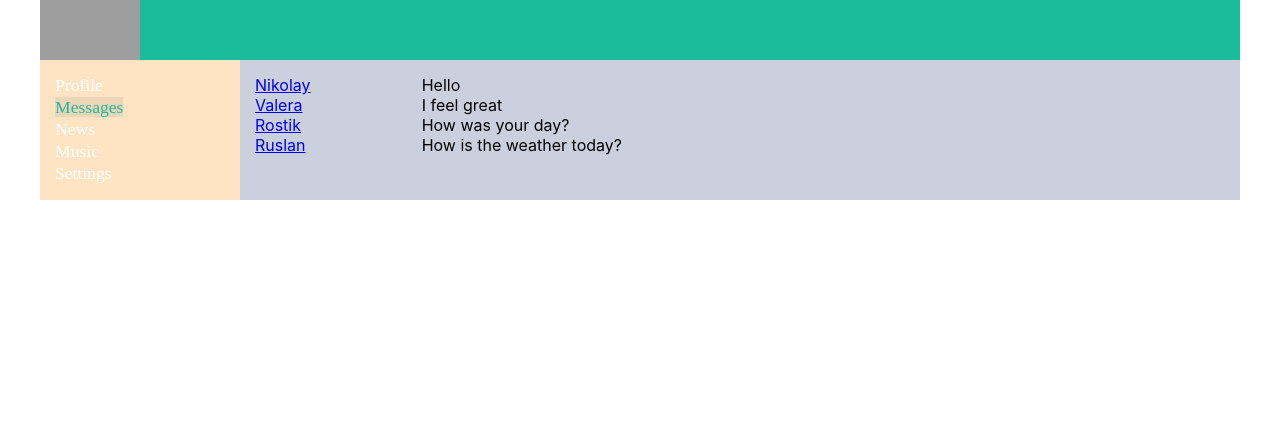
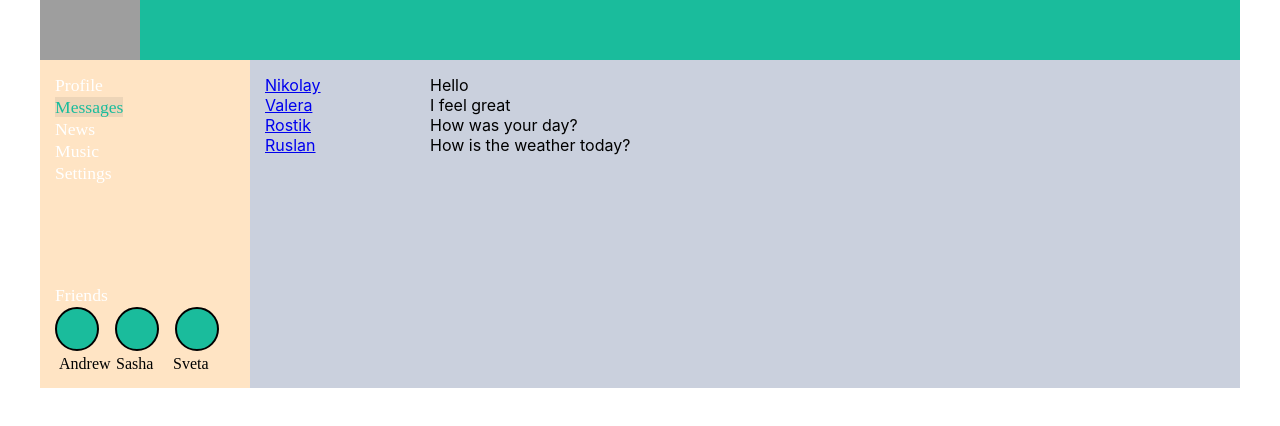
Before and after one commit to Raykar-jr/New-samurai-way-main, a React (Create React App) app: page /dialogs in a window 1280 px wide. Shown: the top 426 px of the page. Built offline with nearby package versions, Linux system fonts and the light colour scheme; grey boxes are pictures that could not be loaded.

Commit message:
29. Add friendsBlock, renew state

```diff
--- a/src/App.tsx
+++ b/src/App.tsx
@@ -8,13 +8,12 @@ import {BrowserRouter, Route} from "react-router-dom";
 import Settings from "./components/Settings/Settings";
 import Music from "./components/Music/Music";
 import News from "./components/News/News";
-import {DialogType, MessageType, PostDataType} from "./index";
+import {StateType} from "./redux/State";
+
 
 
 export type AppPropsType = {
-    postData: PostDataType[]
-    dialogs: DialogType[]
-    messages: MessageType[]
+    state: StateType
 }
 
 function App(props: AppPropsType) {
@@ -25,9 +24,8 @@ function App(props: AppPropsType) {
                 <Navbar/>
                 <div className='app-wrapper-content'>
                     {/*<Route path='/dialogs' component={Dialogs}/>*/}
-                    <Route path='/dialogs' render={ () => <Dialogs dialogs={props.dialogs}
-                                                                   messages={props.messages}/>}/>
-                    <Route path='/profile' render={ () => <Profile postData={props.postData} />}/>
+                    <Route path='/dialogs' render={ () => <Dialogs state={props.state.dialogsPage}/>}/>
+                    <Route path='/profile' render={ () => <Profile state={props.state.profilePage} />}/>
                     <Route path='/news' render={ () => <News /> }/>
                     <Route path='/music' render={ () => <Music /> }/>
                     <Route path='/settings' render={ () => <Settings /> }/>
--- a/src/components/Dialogs/Dialogs.tsx
+++ b/src/components/Dialogs/Dialogs.tsx
@@ -2,18 +2,18 @@ import React from 'react';
 import s from './Dialogs.module.css'
 import {DialogItem} from "./DialogItem/DialogItem";
 import {Message} from "./Message/Message";
-import {DialogType, MessageType} from "../../index";
+import {DialogsPageType} from "../../redux/State";
+
 
 
 export type DialogPropsType = {
-    dialogs: DialogType[]
-    messages: MessageType[]
+    state: DialogsPageType
 }
 
 const Dialogs = (props: DialogPropsType) => {
 
-    const messageElements = props.messages.map(el => <Message content={el.message} id={el.id}/>)
-    const dialogElements = props.dialogs.map(el => <DialogItem name={el.name} id={el.id}/>)
+    const messageElements = props.state.messages.map(el => <Message content={el.message} id={el.id}/>)
+    const dialogElements = props.state.dialogs.map(el => <DialogItem name={el.name} id={el.id}/>)
 
     return (
         <div className={s.dialogs}>
--- a/src/components/Navbar/Nav.module.css
+++ b/src/components/Navbar/Nav.module.css
@@ -23,3 +23,33 @@
     color: #1abc9c;
     background-color: rgba(82, 84, 83, 0.1);
 }
+
+.friendsBlock {
+    margin-top: 100px;
+
+}
+.friendsTitle {
+    color: #FFF;
+    font-size: 1.1rem;
+    font-weight: 400;
+    line-height: 1.25;
+}
+
+.circle {
+    background-color: #1abc9c;
+    width: 40px;
+    height: 40px;
+    border: 2px solid black;
+    border-radius: 50%;
+}
+.circleBlock {
+    display: inline-grid;
+    grid-template-columns: repeat(3,60px);
+}
+.namesBlock {
+    margin-left: 4px;
+}
+.names {
+    display: inline-grid;
+    grid-template-columns: repeat(3,19px);
+}
--- a/src/components/Navbar/Nav.tsx
+++ b/src/components/Navbar/Nav.tsx
@@ -22,6 +22,20 @@ export const Navbar = () => {
                 <NavLink to="/settings" activeClassName={s.active}>Settings</NavLink>
             </div>
 
+            <div className={s.friendsBlock}>
+                <div className={s.friendsTitle}>Friends</div>
+                <div className={s.circleBlock}>
+                    <div className={s.circle}></div>
+                    <div className={s.circle}></div>
+                    <div className={s.circle}></div>
+                </div>
+                <div className={s.namesBlock}>
+                    <span className={s.names}>Andrew</span>
+                    <span className={s.names}>Sasha </span>
+                    <span className={s.names}>Sveta </span>
+                </div>
+            </div>
+
         </nav>
     )
 }
--- a/src/components/Profile/MyPosts/MyPosts.tsx
+++ b/src/components/Profile/MyPosts/MyPosts.tsx
@@ -1,7 +1,8 @@
 import React from 'react';
 import s from './MyPosts.module.css'
 import {Post} from "./Post/Post";
-import {PostDataType} from "../../../index";
+import {PostDataType} from "../../../redux/State";
+
 
 
 
@@ -10,7 +11,7 @@ type MyPostsPropsType = {
 }
 export const MyPosts = (props: MyPostsPropsType) => {
 
-    const postElements = props.postData.map(el => <Post id={el.id} likeCounts={el.likeCounts} message={el.message}/>)
+    const postElements = props.postData.map(el => <Post key={el.id} id={el.id} likeCounts={el.likeCounts} message={el.message}/>)
     return (
         <div className={s.myPostsBlock}>
             <h3>My posts</h3>
--- a/src/components/Profile/Profile.tsx
+++ b/src/components/Profile/Profile.tsx
@@ -2,11 +2,12 @@ import React from 'react';
 import s from './Profile.module.css'
 import {MyPosts} from "./MyPosts/MyPosts";
 import ProfileInfo from "./ProfileInfo/ProfileInfo";
-import {PostDataType} from "../../index";
+import {ProfilePageType} from "../../redux/State";
+
 
 
 type ProfilePropsType = {
-    postData: PostDataType[]
+    state: ProfilePageType
 }
 
 export const Profile = (props: ProfilePropsType) => {
@@ -14,7 +15,7 @@ export const Profile = (props: ProfilePropsType) => {
     return (
         <div>
            <ProfileInfo/>
-            <MyPosts postData={props.postData}/>
+            <MyPosts postData={props.state.postData}/>
         </div>
     )
 }
--- a/src/index.tsx
+++ b/src/index.tsx
@@ -2,43 +2,15 @@ import React from 'react';
 import ReactDOM from 'react-dom';
 import './index.css';
 import App from './App';
+import {state} from "./redux/State";
 
-export type PostDataType = {
-    id: number
-    message: string
-    likeCounts: number
-}
-export type DialogType = {
-    id: number
-    name: string
-}
-export type MessageType = {
-    id: number
-    message: string
-}
-
-const postData: PostDataType[] = [
-    {id: 1, message: 'Hello, how are you?', likeCounts: 12},
-    {id: 2, message: 'It is my first post', likeCounts: 13},
-]
-const dialogs: DialogType[] = [
-    {id: 1, name: 'Nikolay'},
-    {id: 2, name: 'Valera'},
-    {id: 3, name: 'Rostik'},
-    {id: 4, name: 'Ruslan'},
-]
-const messages: MessageType[] = [
-    {id: 1, message: 'Hello'},
-    {id: 2, message: 'I feel great'},
-    {id: 3, message: 'How was your day?'},
-    {id: 4, message: 'How is the weather today?'},
-]
 
 ReactDOM.render(
     <App
-        postData={postData}
-        dialogs={dialogs}
-        messages={messages}
+        state={state}
+        // postData={postData}
+        // dialogs={dialogs}
+        // messages={messages}
     />,
     document.getElementById('root')
 );
--- /dev/null
+++ b/src/redux/State.tsx
@@ -0,0 +1,62 @@
+export type DialogsPageType = {
+    messages: MessageType[]
+    dialogs: DialogType[]
+}
+export type ProfilePageType = {
+    postData: PostDataType[]
+}
+export type SidebarType = {
+    id: number
+    name: string
+}
+export type PostDataType = {
+    id: number
+    message: string
+    likeCounts: number
+}
+export type DialogType = {
+    id: number
+    name: string
+}
+export type MessageType = {
+    id: number
+    message: string
+}
+export type StateType = {
+    profilePage: ProfilePageType
+    dialogsPage: DialogsPageType
+    sidebar: SidebarType[]
+}
+
+
+
+export const state = {
+    profilePage: {
+        postData: [
+            {id: 1, message: 'Hello, how are you?', likeCounts: 12},
+            {id: 2, message: 'It is my first post', likeCounts: 13},
+        ],
+
+    },
+    dialogsPage: {
+        messages: [
+            {id: 1, message: 'Hello'},
+            {id: 2, message: 'I feel great'},
+            {id: 3, message: 'How was your day?'},
+            {id: 4, message: 'How is the weather today?'},
+        ],
+        dialogs: [
+            {id: 1, name: 'Nikolay'},
+            {id: 2, name: 'Valera'},
+            {id: 3, name: 'Rostik'},
+            {id: 4, name: 'Ruslan'},
+        ],
+    },
+    sidebar: [
+        {id: 1, name: 'Ruslan'},
+        {id: 2, name: 'Nikolay'},
+        {id: 3, name: 'Ruslan'},
+        {id: 4, name: 'Rostik'},
+
+    ]
+}
```
